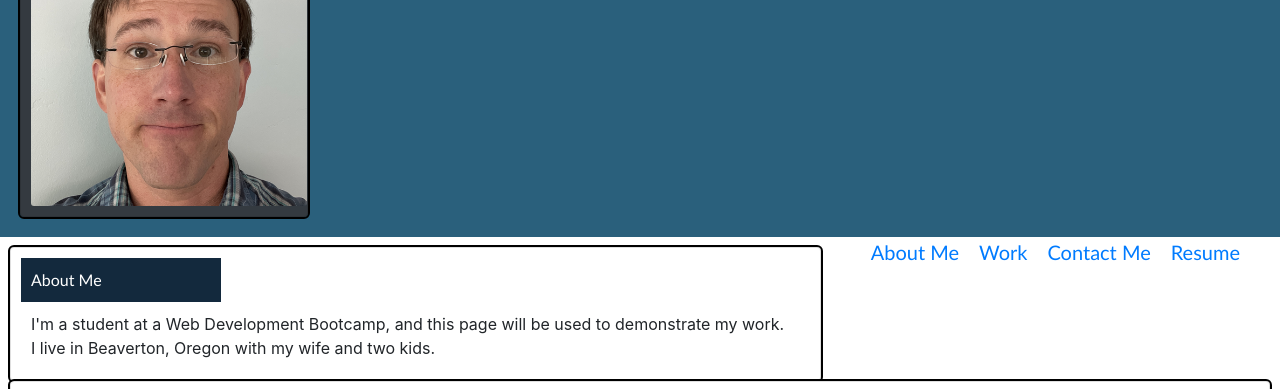
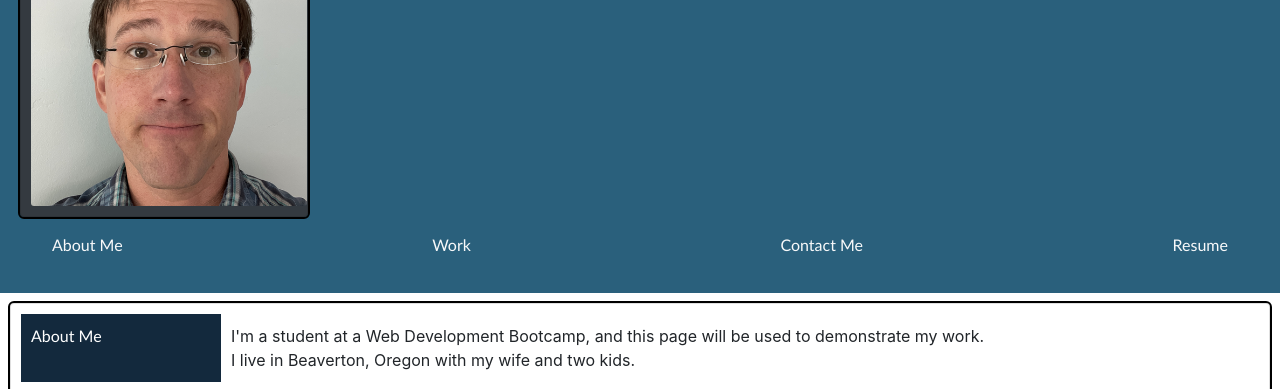
Before and after one commit to bryanjeremysmith/Module2Challenge, a plain HTML site: page index.html in a window 1280 px wide. Shown: the part 101-490 px from the top of the page. Drawn offline with nearby package versions, Linux system fonts and the light colour scheme.

Commit message:
using bootstrap's navbar

```diff
--- a/index.html
+++ b/index.html
@@ -18,22 +18,12 @@
             </div>
         </div>
 
-        <nav>
-            <ul>
-                <li>
-                    <a href="#about-me">About Me</a>
-                </li>
-                <li>
-                    <a href="#work">Work</a>
-                </li>
-                <li>
-                    <a href="#contact-me">Contact Me</a>
-                </li>
-                <li>
-                    <a href="#resume">Resume</a>
-                </li>
-            </ul>
-        </nav>
+        <div class="navbar">
+            <a class="nav-item nav-link text-light" href="#about-me">About Me</a>
+            <a class="nav-item nav-link text-light" href="#work">Work</a>
+            <a class="nav-item nav-link text-light" href="#contact-me">Contact Me</a>
+            <a class="nav-item nav-link text-light" href="#resume">Resume</a>
+        </div>
     </header>
     <main>
         <section id="about-me" class="card">
```
